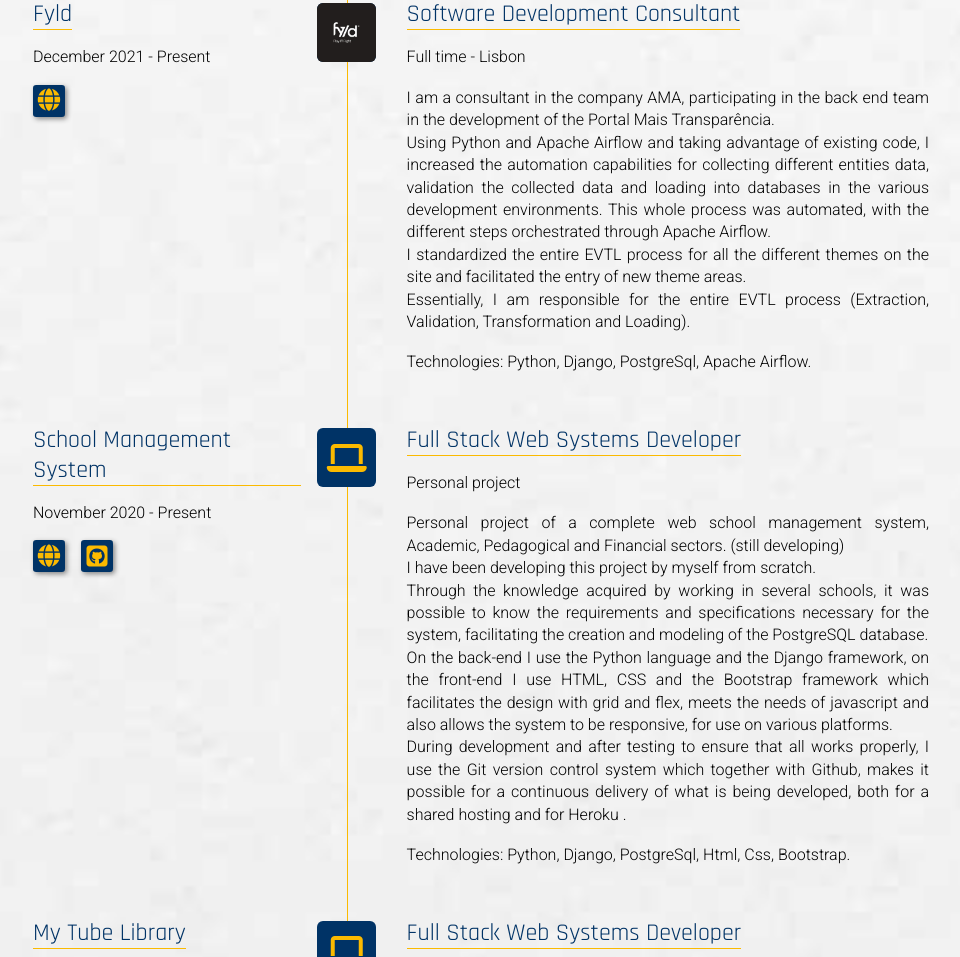
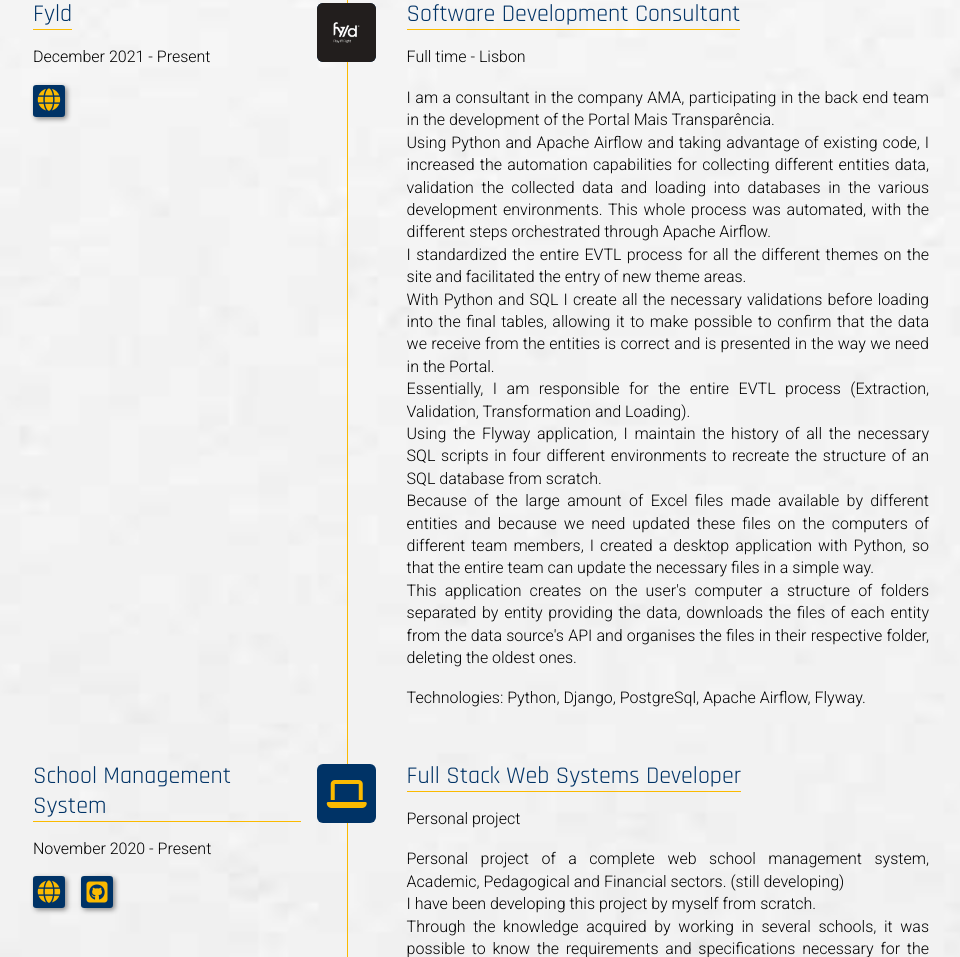
Before and after one commit to Antonio-Neves/My-Portfolio, a Django app: page / in a window 1280 px wide. Shown: the part 2433-3390 px from the top of the page, without its empty margins (159-1119 px from the left). Run offline with Django 3.2, Linux system fonts and the light colour scheme; some libraries are stand-ins or nearby versions.

Commit message:
Changed job description

```diff
--- a/principal/templates/principal/index.html
+++ b/principal/templates/principal/index.html
@@ -276,10 +276,14 @@
                         validation the collected data and loading into databases in the various development environments.
                         This whole process was automated, with the different steps orchestrated through Apache Airflow.</p>
                     <p class="aligne-justify">I standardized the entire EVTL process for all the different themes on the site and facilitated the entry of new theme areas.</p>
+                    <p class="aligne-justify">With Python and SQL I create all the necessary validations before loading into the final tables, allowing it to make possible to confirm that the data we receive from the entities is correct and is presented in the way we need in the Portal.</p>
                     <p class="aligne-justify">Essentially, I am responsible for the entire EVTL process (Extraction, Validation, Transformation and Loading).</p>
+                    <p class="aligne-justify">Using the Flyway application, I maintain the history of all the necessary SQL scripts in four different environments to recreate the structure of an SQL database from scratch.</p>
+                    <p class="aligne-justify">Because of the large amount of Excel files made available by different entities and because we need updated these files on the computers of different team members, I created a desktop application with Python, so that the entire team can update the necessary files in a simple way.</p>
+                    <p class="aligne-justify">This application creates on the user's computer a structure of folders separated by entity providing the data, downloads the files of each entity from the data source's API and organises the files in their respective folder, deleting the oldest ones.</p>
                     <br>
                     <p class="aligne-justify">
-                        Technologies: Python, Django, PostgreSql, Apache Airflow.
+                        Technologies: Python, Django, PostgreSql, Apache Airflow, Flyway.
                     </p>
                 </div>
             </div>
```
